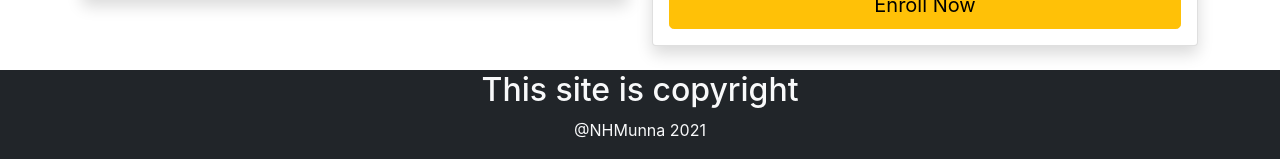
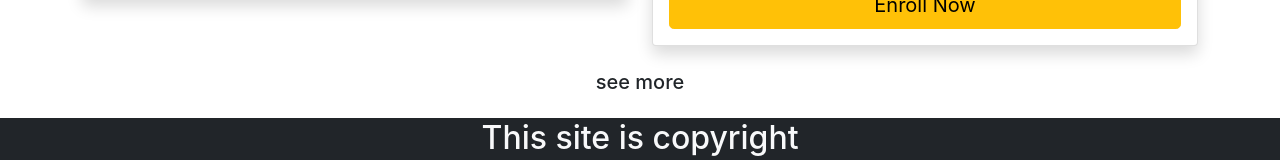
Before and after one commit to nhmunna/review-website, a React (Create React App) app: page / in a window 1280 px wide. Shown: the part 2297-2457 px from the top of the page. Built offline with nearby package versions, Linux system fonts and the light colour scheme.

Commit message:
add few things

```diff
--- a/src/components/Home/Home.js
+++ b/src/components/Home/Home.js
@@ -1,5 +1,6 @@
 import React, { useEffect, useState } from 'react';
 import { Container, Row } from 'react-bootstrap';
+import { Link } from 'react-router-dom';
 import Course from '../Course/Course';
 
 
@@ -22,6 +23,9 @@ const Home = () => {
                         ></Course>)
                     }
                 </Row>
+                <Link to="/courses" className="text-decoration-none text-dark">
+                    <h5 >see more</h5>
+                </Link>
             </Container>
         </div>
     );
```
